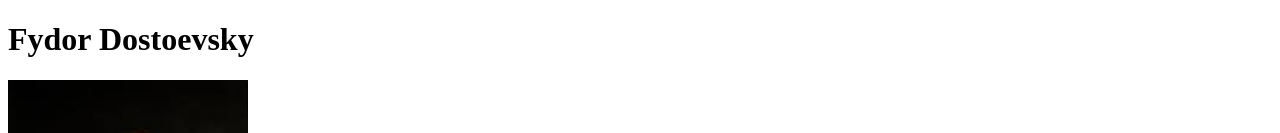
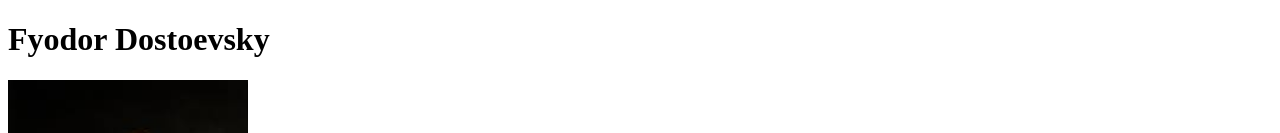
Before and after one commit to gerardnorman/html-resume-project, a plain HTML site: page index.html in a window 1280 px wide. Shown: the top 133 px of the page. Drawn offline with Linux system fonts and the light colour scheme.

Commit message:
Update index.html

```diff
--- a/index.html
+++ b/index.html
@@ -6,7 +6,7 @@
     <title>My Resume</title>
 </head>
 <body>
-    <h1>Fydor Dostoevsky</h1>
+    <h1>Fyodor Dostoevsky</h1>
         <img src="./dostoevsky-painting.jpeg" height="300" alt="picture of a cute puppy"/>
             <h2>Summary</h2>
                 <p>Seminal Russian novelist, philosopher, and essayist whose work profoundly shaped modern literature, psychology, and existential philosophy. Renowned for deep explorations of moral responsibility, faith, suffering, free will, and the psychology of guilt. Widely regarded as one of the most influential writers of the 19th century, with enduring global impact across literature, theology, philosophy, and political thought.</p>
```
